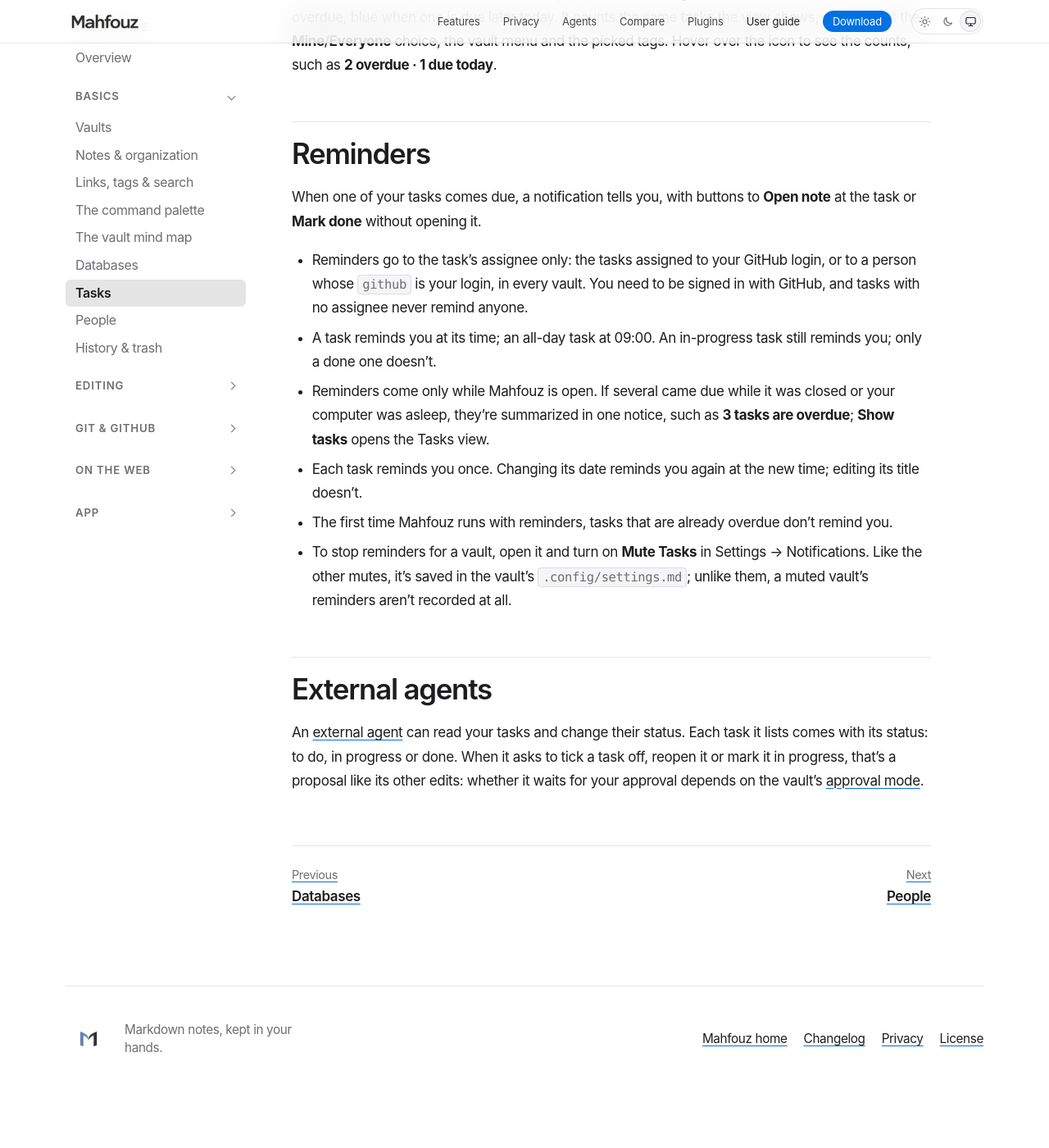
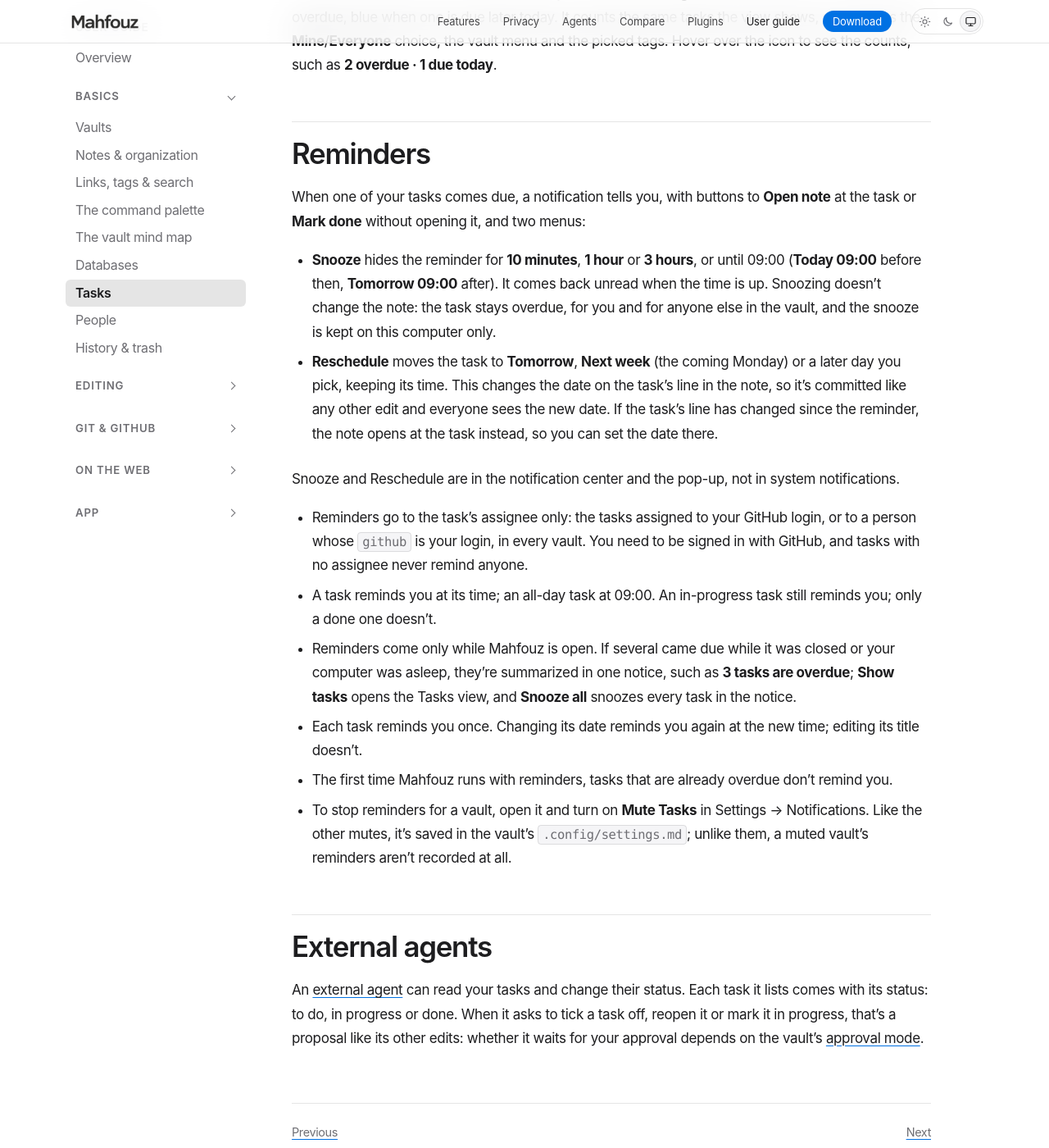
Before and after one commit to mahfouz-app/docs, a Jekyll site: the page built from guide/tasks.md, in a window 1280 px wide and 1400 px high, scrolled down 3073 px. Shown: the whole window at 82% size. Built offline with Jekyll 4.4.1, drawn with Linux system fonts in a browser that asks for light colours; before the commit the page ends 4404 px from its top, so only the background shows below that.

Commit message:
guide(tasks): snooze and reschedule from a due reminder
App PR: https://github.com/mahfouz-app/app/pull/386

Co-Authored-By: Claude Opus 5.5 <noreply@anthropic.com>

```diff
--- a/guide/tasks.md
+++ b/guide/tasks.md
@@ -127,7 +127,23 @@ over the icon to see the counts, such as **2 overdue · 1 due today**.
 ## Reminders
 
 When one of your tasks comes due, a notification tells you, with buttons
-to **Open note** at the task or **Mark done** without opening it.
+to **Open note** at the task or **Mark done** without opening it, and two
+menus:
+
+- **Snooze** hides the reminder for **10 minutes**, **1 hour** or
+  **3 hours**, or until 09:00 (**Today 09:00** before then, **Tomorrow
+  09:00** after). It comes back unread when the time is up. Snoozing
+  doesn't change the note: the task stays overdue, for you and for anyone
+  else in the vault, and the snooze is kept on this computer only.
+- **Reschedule** moves the task to **Tomorrow**, **Next week** (the coming
+  Monday) or a later day you pick, keeping its time. This changes the date
+  on the task's line in the note, so it's committed like any other edit and
+  everyone sees the new date. If the task's line has changed since the
+  reminder, the note opens at the task instead, so you can set the date
+  there.
+
+Snooze and Reschedule are in the notification center and the pop-up, not in
+system notifications.
 
 - Reminders go to the task's assignee only: the tasks assigned to your
   GitHub login, or to a person whose `github` is your login, in every
@@ -137,7 +153,8 @@ to **Open note** at the task or **Mark done** without opening it.
   task still reminds you; only a done one doesn't.
 - Reminders come only while Mahfouz is open. If several came due while it
   was closed or your computer was asleep, they're summarized in one notice,
-  such as **3 tasks are overdue**; **Show tasks** opens the Tasks view.
+  such as **3 tasks are overdue**; **Show tasks** opens the Tasks view, and
+  **Snooze all** snoozes every task in the notice.
 - Each task reminds you once. Changing its date reminds you again at the new
   time; editing its title doesn't.
 - The first time Mahfouz runs with reminders, tasks that are already overdue
```
